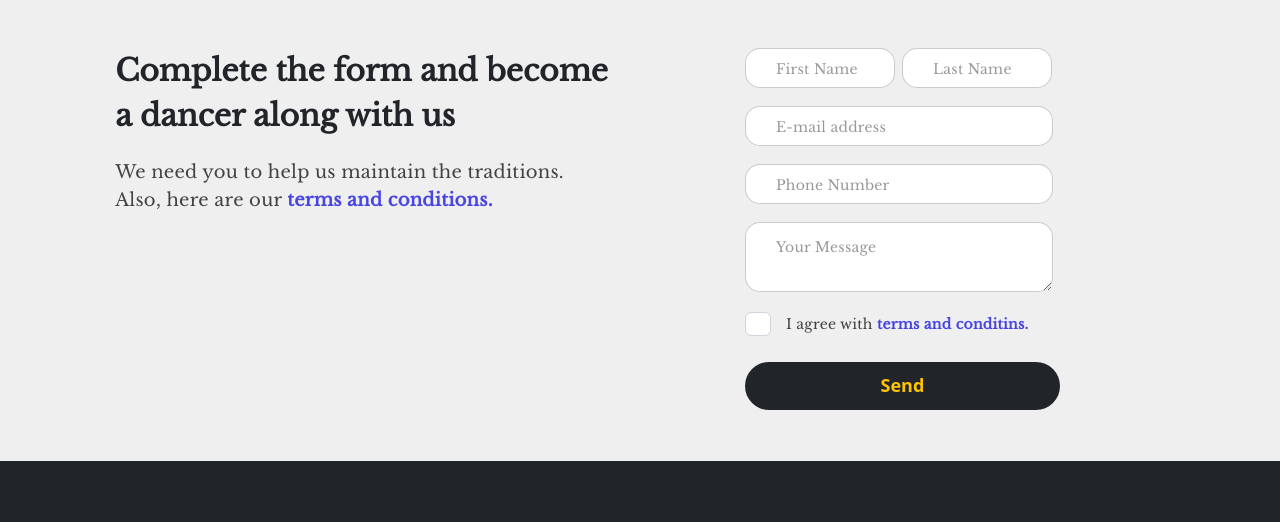
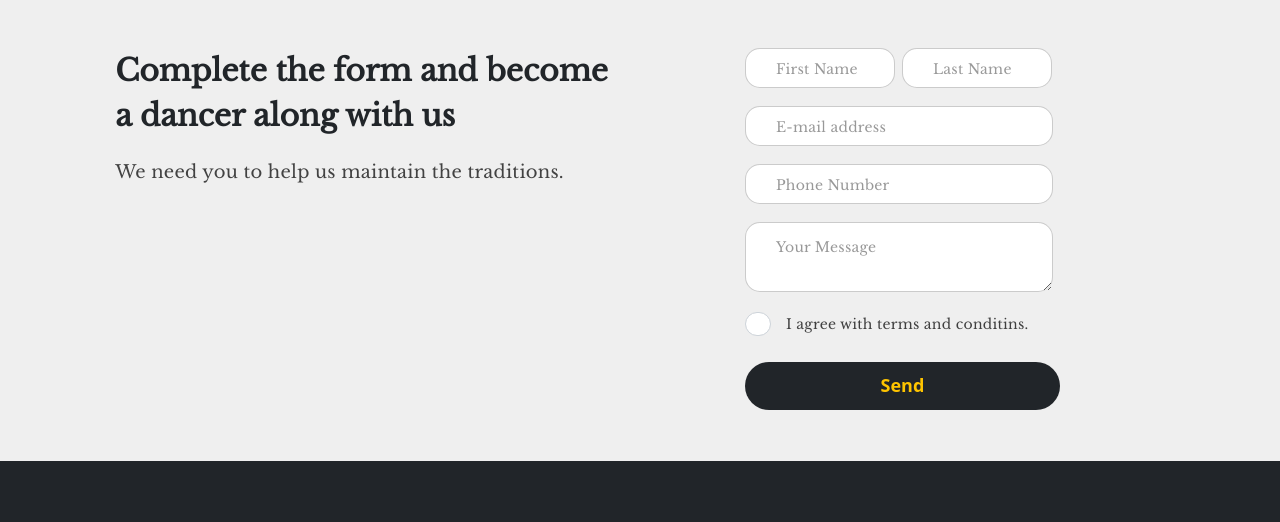
Before and after one commit to dragos-nedelea/MostenitoriiProject, a website: page index.html in a window 1280 px wide. Shown: the part 4228-4750 px from the top of the page. Drawn offline with nearby package versions, Linux system fonts and the light colour scheme; a web font is replaced by a local one.

Commit message:
Error fix

```diff
--- a/css/style.scss
+++ b/css/style.scss
@@ -627,14 +627,6 @@ footer {
 
 }
 
-.PMForm .container .description .TermsCond {
-    text-decoration: none;
-    color: #4743E0;
-    font-weight: bold;
-    cursor: pointer;
-
-}
-
 .PMForm .container .Form input {
     width: 308px;
     height: 40px;
@@ -675,13 +667,6 @@ footer {
 
     color: #404040;
 
-}
-
-.PMForm .container .Form .checkP .TermsCond {
-    text-decoration: none;
-    color: #4743E0;
-    font-weight: bold;
-    cursor: pointer;
 }
 
 .PMForm .container .Form .submitbtn {
@@ -924,7 +909,7 @@ footer {
     width: 25px;
     height: 25px;
     background-color: white;
-    border-radius: 15px;
+    border-radius: 15px !important;
     vertical-align: middle;
     border: 1px solid rgba(128, 128, 128, 0.323);
     appearance: none;
@@ -934,7 +919,7 @@ footer {
 }
 
 .checkbox:checked {
-    background-color: #fec400;
+    background-color: #fec400 !important;
 }
 
 // --------------------------------------------------------------------------
--- a/index.html
+++ b/index.html
@@ -590,8 +590,6 @@
                         <div class="container">
                             <p class="title" id="formTitle">Complete the form and become a dancer along with us</p>
                             <p class="description" id="formDesc">We need you to help us maintain the traditions.
-                                Also, here are our <span><a class="TermsCond" href="" id="terms">terms and
-                                        conditions.</a></span>
                             </p>
                         </div>
                         <div class="container">
@@ -630,9 +628,8 @@
                                     </div>
                                     <div class="check">
                                         <input class="checkbox form-control" type="checkbox" id="chbox">
-                                        <p id="chbText" class="checkP">I agree with <span> <a class="TermsCond"
-                                                    href="">terms and
-                                                    conditins.</a></span></p>
+                                        <p id="chbText" class="checkP">I agree with terms and
+                                                    conditins.</p>
                                     </div>
                                     <button type="submit" class="submitbtn" id="submit_btn">
                                         <p>Send</p>
@@ -696,7 +693,7 @@
                 <div class="col-md-4 col-lg-3 col-xl-3 mx-auto mt-3 hidden">
                     <h5 id="fcontact" class="text-uppercase mb-4 font-weight-bold text-warning ">Contact</h5>
                     <p>
-                        <i class="bi bi-geo-fill"></i> Str. Al. Plămădeală
+                        <i class="bi bi-geo-fill"></i> Str. Gh.Râșcanu 3, or.Rîșcani
                     </p>
                     <p>
                         <a class="gmail" href="#scrollspyHeading6"><i class="bi bi-envelope-fill"></i>
--- a/js/PagesTranslation.js
+++ b/js/PagesTranslation.js
@@ -23,12 +23,12 @@ var dataReload = document.querySelectorAll("[data-reload]");
 var language = {
     ro: {
         // navbar
-        "home": "Acasa",
+        "home": "Acasă",
         "about": "Despre Noi",
         "tour": "Turul Lumii",
         "staff": "Membrii Ansamblului",
         "repert": "Repertoriu",
-        "contact": "Alăturăte echipei",
+        "contact": "Alătură-te echipei",
 
         //footer section
         "footercitate": "Noi, cei ieșiți din popor, care am crescut legănati de aceste cântece, suntem datori a le păstra cu sfințenia cu care se păstrează moştenirea venită de la o națiune întreagă, trebuie să veghem lângă această comoară, căci ea fiind a poporului este şi a noastră. este a întregii suflări românești",
--- a/js/main.js
+++ b/js/main.js
@@ -28,42 +28,21 @@ var dataReload = document.querySelectorAll("[data-reload]");
 
 // Language translations
 var language = {
-    ro1: {
+    ro: {
         // navbar
-        "home": "Acasa",
+        "home": "Acasă",
         "about": "Despre Noi",
         "tour": "Turul Lumii",
         "staff": "Membrii Ansamblului",
         "repert": "Repertoriu",
-        "contact": "Alăturăte echipei",
-
-        //footer section
-        "footercitate": "Noi, cei ieșiți din popor, care am crescut legănati de aceste cântece, suntem datori a le păstra cu sfințenia cu care se păstrează moştenirea venită de la o națiune întreagă, trebuie să veghem lângă această comoară, căci ea fiind a poporului este şi a noastră. este a întregii suflări românești",
-        "usefullinks": "Linkuri utile",
-        "products": "Produse",
-        "fcontact": "Contactează-ne",
-        "oword": "Noi spunem",
-        "disclaim": "Acest website a fost realizat în cadrul competiției ”Tekwill Junior Ambassadors” organizată de proiectul ”Tekwill în Fiecare Școală” și nu reflectă neapărat opinia proiectului.",
-        "formTitle": "Completează formularul și devin-o dansator alături de noi:",
-        "formDesc": "Avem nevoie de tine pentru a ne ajuta să menținem tradițiile.",
-
-
-    },
-    ro: {
-        // navbar
-        "home": "Acasa",
-        "about": "Despre Noi",
-        "tour": "Turul Lumii",
-        "staff": "Membrii Ansamblului",
-        "repert": "Repertoriu",
-        "contact": "Alăturăte echipei",
+        "contact": "Alătură-te echipei",
 
         //Staff section
         "SectionTitle1": "Despre noi",
         "SectionTitle2": "Turul lumii",
         "SectionTitle3": "Membrii Ansamblului",
         "SectionTitle4": "Repertoriu",
-        "SectionTitle5": "Alăturăte echipei",
+        "SectionTitle5": "Alătură-te echipei",
         "elenaDesc": "Lider artistic/coregraf",
         "elenaCitate": "Dragostea pentru dansuri este răspândită de ea cu precauție.",
         "mihaiDesc": "Muzicant artistic",
```
Also changed, not shown: pages/Videos.html (+1 -1 lines), pages/gallery.html (+1 -1 lines), css/style.css, 1 other file.
